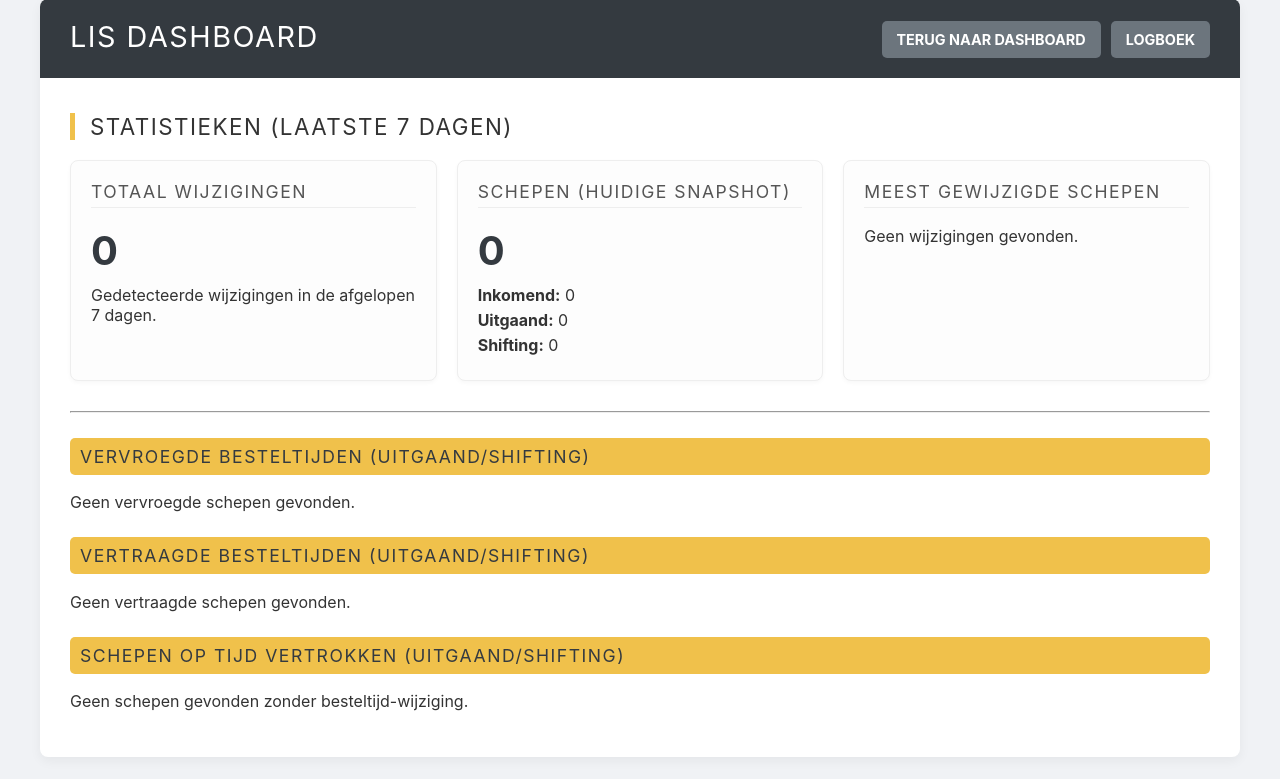
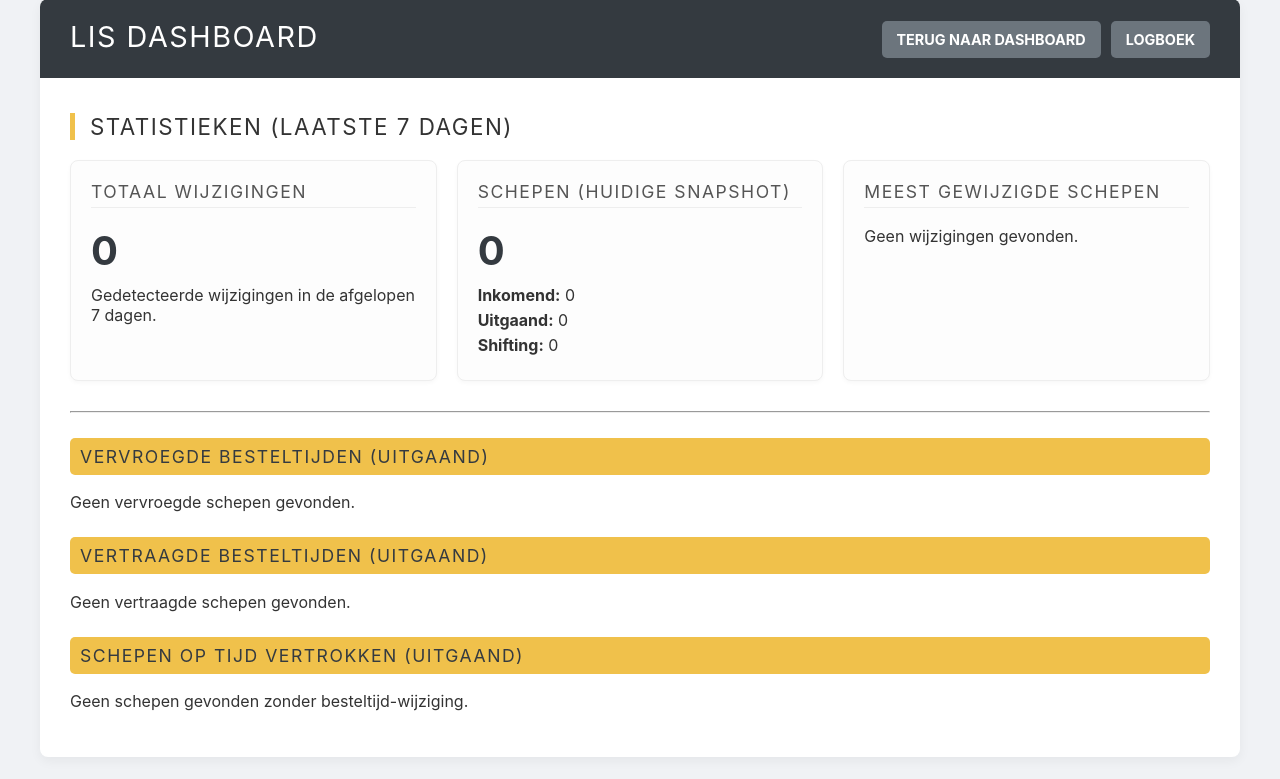
Before and after one commit to simoens/lis-cron-job, a Flask app: page /statistieken in a window 1280 px wide. Shown: the part 21-800 px from the top of the page. Run offline with Flask 3, Linux system fonts and the light colour scheme; some libraries are stand-ins or nearby versions.

Commit message:
Update statistieken.html

```diff
--- a/templates/statistieken.html
+++ b/templates/statistieken.html
@@ -174,7 +174,7 @@
                     <p><strong>Inkomend:</strong> {{ stats.total_incoming }}</p>
                     <p><strong>Uitgaand:</strong> {{ stats.total_outgoing }}</p>
                     <p><strong>Shifting:</strong> {{ stats.total_shifting }}</p>
-                    </div>
+                </div>
 
                 <div class="stat-card">
                     <h3>Meest Gewijzigde Schepen</h3>
@@ -192,7 +192,7 @@
 
             <hr>
 
-            <h3>VERVROEGDE BESTELTIJDEN (UITGAAND/SHIFTING)</h3>
+            <h3>VERVROEGDE BESTELTIJDEN (UITGAAND)</h3>
             {% if stats.vervroegd %}
                 <table>
                     <thead>
@@ -218,7 +218,7 @@
                 <p>Geen vervroegde schepen gevonden.</p>
             {% endif %}
 
-            <h3>VERTRAAGDE BESTELTIJDEN (UITGAAND/SHIFTING)</h3>
+            <h3>VERTRAAGDE BESTELTIJDEN (UITGAAND)</h3>
             {% if stats.vertraagd %}
                 <table>
                     <thead>
@@ -244,7 +244,7 @@
                 <p>Geen vertraagde schepen gevonden.</p>
             {% endif %}
 
-            <h3>SCHEPEN OP TIJD VERTROKKEN (UITGAAND/SHIFTING)</h3>
+            <h3>SCHEPEN OP TIJD VERTROKKEN (UITGAAND)</h3>
             {% if stats.op_tijd %}
                 <table>
                     <thead>
```
